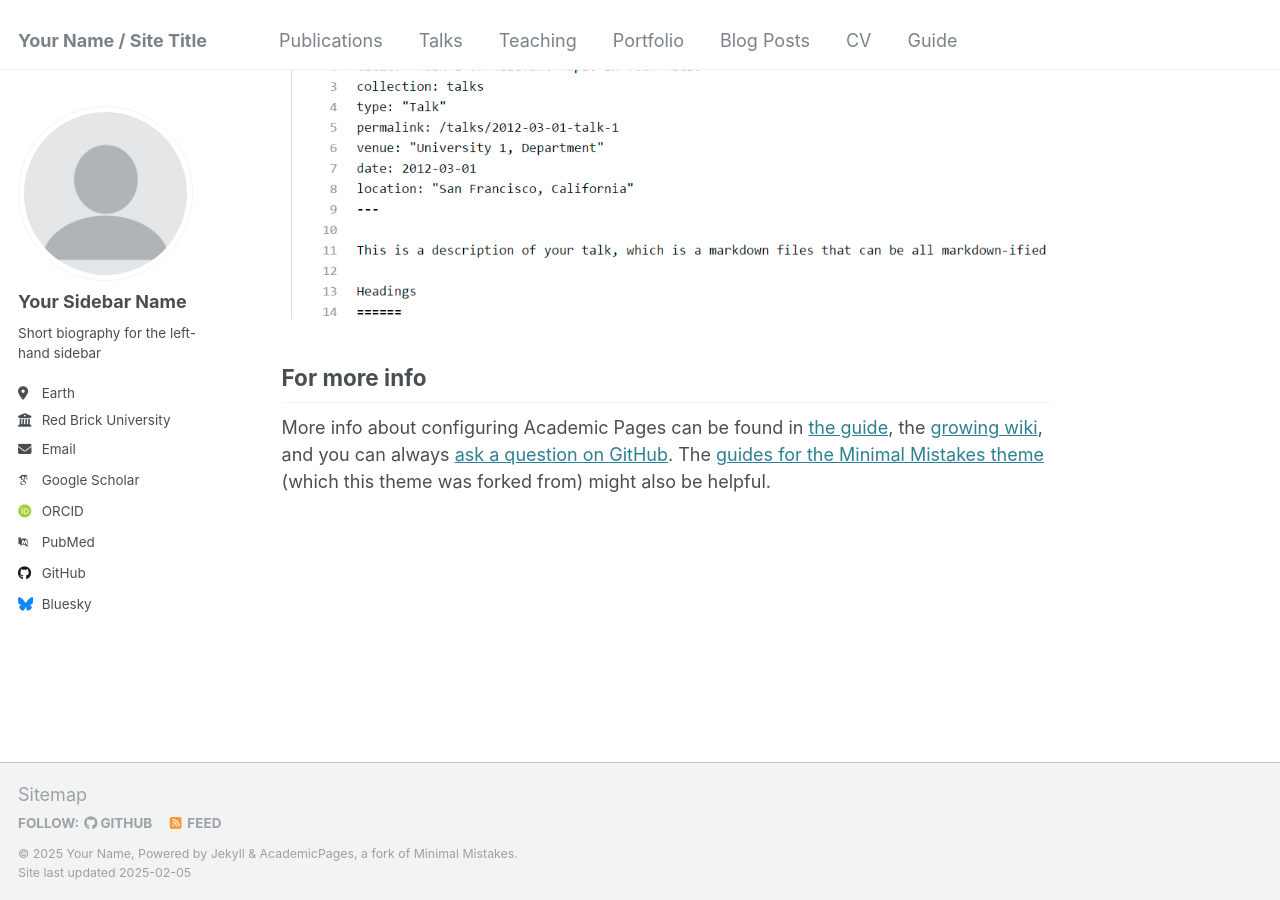
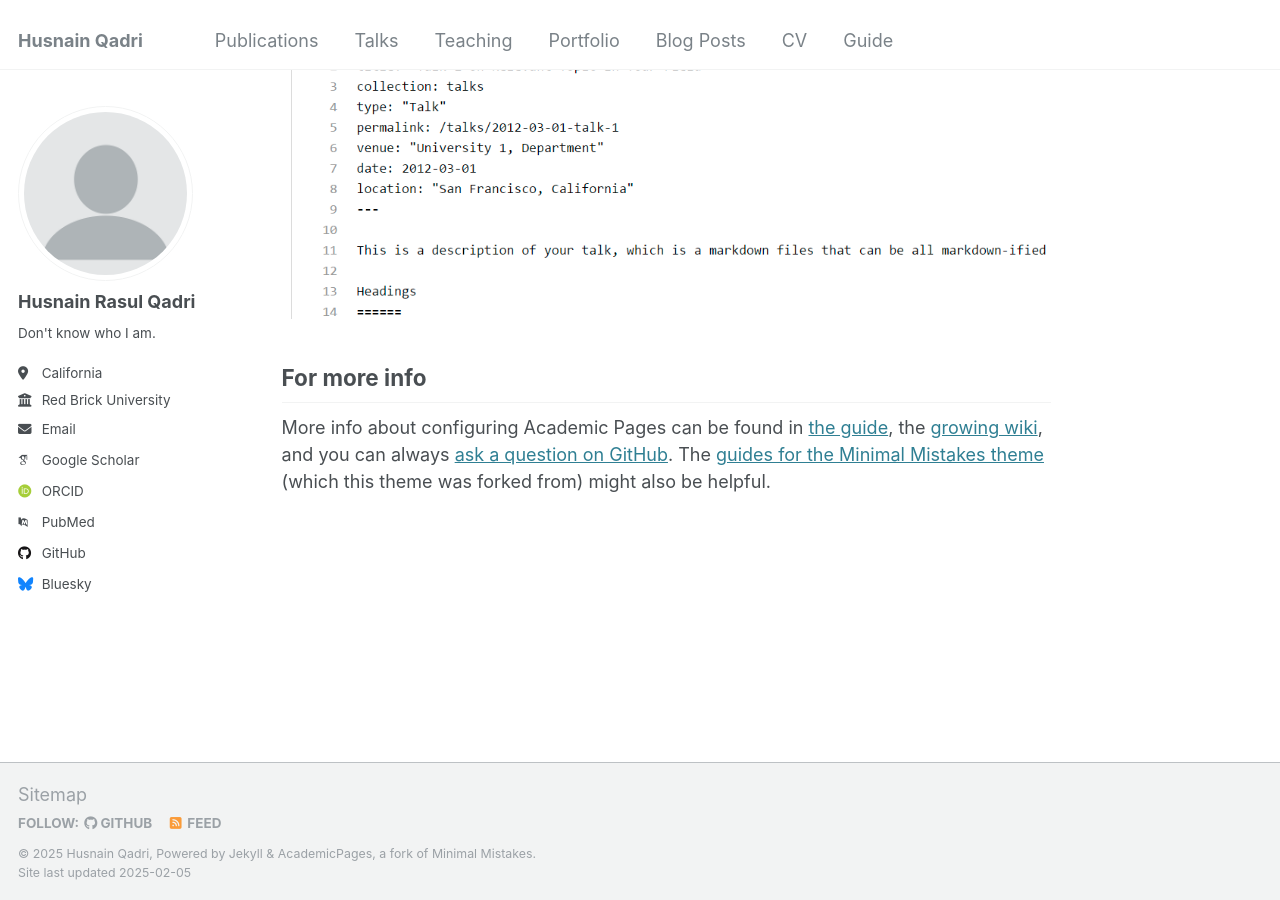
Before and after one commit to husnain-qadri/husnain-qadri.github.io, a Jekyll site: the page built from _pages/about.md, in a window 1280 px wide and 900 px high, scrolled down 2643 px. Built offline with Jekyll 4.4.1, drawn with Linux system fonts in a browser that asks for light colours; some web fonts are replaced.

Commit message:
Update _config.yml

```diff
--- a/_config.yml
+++ b/_config.yml
@@ -8,11 +8,11 @@
 
 # Basic Site Settings
 locale                   : "en-US"
-title                    : "Your Name / Site Title"
+title                    : "Husnain Qadri"
 title_separator          : "-"
-name                     : &name "Your Name"
+name                     : &name "Husnain Qadri"
 description              : &description "personal description"
-url                      : https://academicpages.github.io # the base hostname & protocol for your site e.g. "https://[your GitHub username].github.io"
+url                      : https://husnain-qadri.github.io # the base hostname & protocol for your site e.g. "https://[your GitHub username].github.io"
 baseurl                  : "" # the subpath of your site, e.g. "/blog"
 repository               : "academicpages/academicpages.github.io"
 
@@ -22,13 +22,13 @@ repository               : "academicpages/academicpages.github.io"
 author:
   # Biographic information
   avatar           : "profile.png"
-  name             : "Your Sidebar Name"
+  name             : "Husnain Rasul Qadri"
   pronouns         : # example: "she/her"
-  bio              : "Short biography for the left-hand sidebar"
-  location         : "Earth"
+  bio              : "Don't know who I am."
+  location         : "California"
   employer         : "Red Brick University"
   uri              : # URL
-  email            : "none@example.org"
+  email            : "husnain.r.qadri@gmail.com"
 
   # Academic websites
   arxiv            : # URL - Update with the correct link to your profile
```
